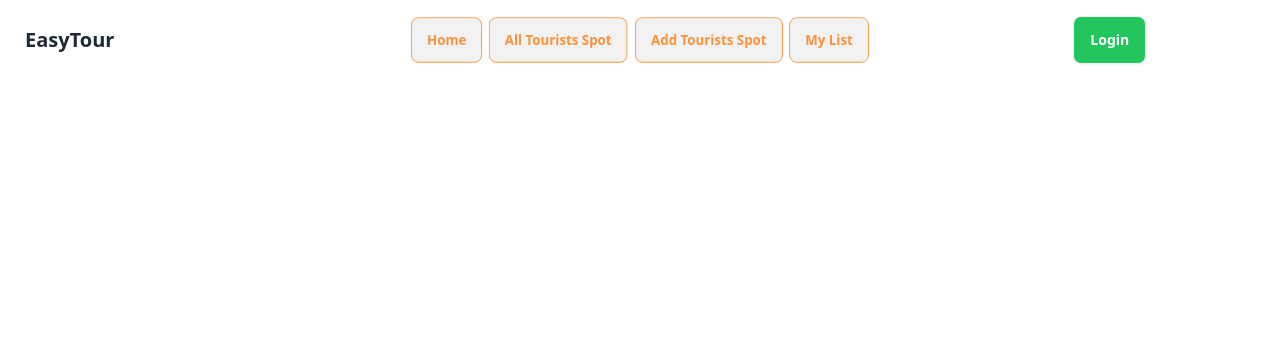
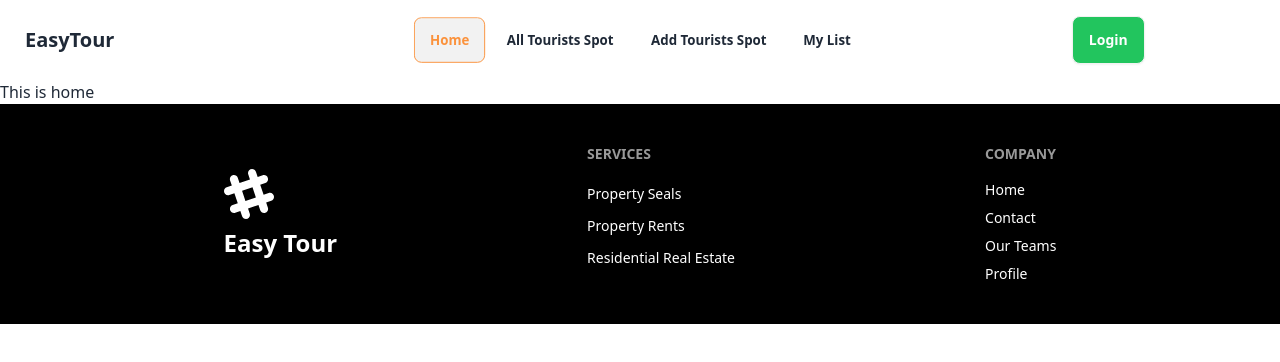
Before and after one commit to mehedi-hasan02/Easy-tour-client, a React (Vite) app: page / in a window 1280 px wide. Shown: the top 362 px of the page. Built offline with nearby package versions, Linux system fonts and the light colour scheme; no server answers.

Commit message:
add footer section

```diff
--- a/package.json
+++ b/package.json
@@ -15,6 +15,7 @@
     "match-sorter": "^6.3.4",
     "react": "^18.2.0",
     "react-dom": "^18.2.0",
+    "react-helmet": "^6.1.0",
     "react-hook-form": "^7.51.3",
     "react-hot-toast": "^2.4.1",
     "react-icons": "^5.1.0",
--- a/src/Components/AuthProvider/AuthProvider.jsx
+++ b/src/Components/AuthProvider/AuthProvider.jsx
@@ -59,7 +59,8 @@ const AuthProvider = ({ children }) => {
         handleUpdateProfile,
         logOut,
         googleLogin,
-        githubLogin
+        githubLogin,
+        loading,
     }
 
     return (
--- /dev/null
+++ b/src/Components/Footer/Footer.jsx
@@ -0,0 +1,31 @@
+import { Link } from "react-router-dom";
+
+const Footer = () => {
+    return (
+        <footer className="footer flex flex-col lg:flex-row p-10 bg-black text-white justify-center items-center lg:gap-[250px]">
+            <div className="text-center lg:text-left">
+                <div className="ml-24 lg:ml-0">
+                    <svg width="50" height="50" viewBox="0 0 24 24" xmlns="http://www.w3.org/2000/svg" fillRule="evenodd" clipRule="evenodd" className="fill-current"><path d="M22.672 15.226l-2.432.811.841 2.515c.33 1.019-.209 2.127-1.23 2.456-1.15.325-2.148-.321-2.463-1.226l-.84-2.518-5.013 1.677.84 2.517c.391 1.203-.434 2.542-1.831 2.542-.88 0-1.601-.564-1.86-1.314l-.842-2.516-2.431.809c-1.135.328-2.145-.317-2.463-1.229-.329-1.018.211-2.127 1.231-2.456l2.432-.809-1.621-4.823-2.432.808c-1.355.384-2.558-.59-2.558-1.839 0-.817.509-1.582 1.327-1.846l2.433-.809-.842-2.515c-.33-1.02.211-2.129 1.232-2.458 1.02-.329 2.13.209 2.461 1.229l.842 2.515 5.011-1.677-.839-2.517c-.403-1.238.484-2.553 1.843-2.553.819 0 1.585.509 1.85 1.326l.841 2.517 2.431-.81c1.02-.33 2.131.211 2.461 1.229.332 1.018-.21 2.126-1.23 2.456l-2.433.809 1.622 4.823 2.433-.809c1.242-.401 2.557.484 2.557 1.838 0 .819-.51 1.583-1.328 1.847m-8.992-6.428l-5.01 1.675 1.619 4.828 5.011-1.674-1.62-4.829z"></path></svg>
+                </div>
+                <p><span className="text-xl md:text-2xl lg:text-2xl font-bold">Easy Tour</span></p>
+            </div>
+            <div className="flex gap-5 md:gap-[150px] lg:gap-[250px]">
+                <div className="flex flex-col space-y-3">
+                    <h6 className="footer-title">Services</h6>
+                    <a className="link link-hover">Property Seals</a>
+                    <a className="link link-hover">Property Rents</a>
+                    <a className="link link-hover">Residential Real Estate</a>
+                </div>
+                <div className="flex flex-col space-y-2">
+                    <h6 className="footer-title">Company</h6>
+                    <Link to='/' className="link link-hover">Home</Link>
+                    <Link to='/contact' className="link link-hover">Contact</Link>
+                    <Link to='/ourTeams' className="link link-hover">Our Teams</Link>
+                    <Link to='profile' className="link link-hover">Profile</Link>
+                </div>
+            </div>
+        </footer>
+    );
+};
+
+export default Footer;
--- a/src/Components/Layout/MainLayout.jsx
+++ b/src/Components/Layout/MainLayout.jsx
@@ -1,6 +1,7 @@
 import { Outlet } from "react-router-dom";
 import Navbar from "../Navbar/Navbar";
 import { Toaster } from "react-hot-toast";
+import Footer from "../Footer/Footer";
 
 const MainLayout = () => {
     return (
@@ -10,6 +11,7 @@ const MainLayout = () => {
                 <Outlet></Outlet>
                 <Toaster/>
             </div>
+            <Footer></Footer>
         </div>
     );
 };
--- a/src/Components/Navbar/Navbar.jsx
+++ b/src/Components/Navbar/Navbar.jsx
@@ -1,22 +1,23 @@
 import { Link, NavLink } from "react-router-dom";
 import { AuthContext } from "../AuthProvider/AuthProvider";
 import { useContext } from "react";
+import auth from "../Firebase/firebase.config";
 
 const Navbar = () => {
 
-    const { users } = useContext(AuthContext)
+    const { users,logOut } = useContext(AuthContext)
 
     const handelSingOut = () => {
-        // logOut(auth)
-            // .then()
-            // .catch()
+        logOut(auth)
+            .then()
+            .catch()
     }
 
     const navLink = <>
         <li><NavLink to='/' className={({ isActive }) => isActive ? 'text-orange-400 border border-orange-400 btn hover:bg-white shadow-none hover:border-orange-400' : 'btn bg-white shadow-none border-none'}>Home</NavLink></li>
-        <li><NavLink to='/' className={({ isActive }) => isActive ? 'text-orange-400 border border-orange-400 btn hover:bg-white shadow-none hover:border-orange-400' : 'btn bg-white shadow-none border-none'}>All Tourists Spot</NavLink></li>
-        <li><NavLink to='/' className={({ isActive }) => isActive ? 'text-orange-400 border border-orange-400 btn hover:bg-white shadow-none hover:border-orange-400' : 'btn bg-white shadow-none border-none'}>Add Tourists Spot</NavLink></li>
-        <li><NavLink to='/' className={({ isActive }) => isActive ? 'text-orange-400 border border-orange-400 btn hover:bg-white shadow-none hover:border-orange-400' : 'btn bg-white shadow-none border-none'}>My List</NavLink></li>
+        <li><NavLink to='/allTouristsSpots' className={({ isActive }) => isActive ? 'text-orange-400 border border-orange-400 btn hover:bg-white shadow-none hover:border-orange-400' : 'btn bg-white shadow-none border-none'}>All Tourists Spot</NavLink></li>
+        <li><NavLink to='/addTouristsSpots' className={({ isActive }) => isActive ? 'text-orange-400 border border-orange-400 btn hover:bg-white shadow-none hover:border-orange-400' : 'btn bg-white shadow-none border-none'}>Add Tourists Spot</NavLink></li>
+        <li><NavLink to='/myList' className={({ isActive }) => isActive ? 'text-orange-400 border border-orange-400 btn hover:bg-white shadow-none hover:border-orange-400' : 'btn bg-white shadow-none border-none'}>My List</NavLink></li>
     </>
 
     return (
--- a/src/Components/Pages/AddTouristsSpot.jsx
+++ b/src/Components/Pages/AddTouristsSpot.jsx
@@ -1,7 +1,7 @@
 const AddTouristsSpot = () => {
     return (
         <div>
-
+            <h1>Add Tourist</h1>
         </div>
     );
 };
--- a/src/Components/Pages/AllTouristsSpot.jsx
+++ b/src/Components/Pages/AllTouristsSpot.jsx
@@ -1,7 +1,7 @@
 const AllTouristsSpot = () => {
     return (
         <div>
-
+            <h1>All Tourist</h1>
         </div>
     );
 };
--- a/src/Components/Pages/Home.jsx
+++ b/src/Components/Pages/Home.jsx
@@ -0,0 +1,9 @@
+const Home = () => {
+    return (
+        <div>
+            <h1>This is home</h1>
+        </div>
+    );
+};
+
+export default Home;
--- a/src/Components/Pages/MyList.jsx
+++ b/src/Components/Pages/MyList.jsx
@@ -1,7 +1,7 @@
 const MyList = () => {
     return (
         <div>
-
+            <h1>My List</h1>
         </div>
     );
 };
--- a/src/Components/Register/Register.jsx
+++ b/src/Components/Register/Register.jsx
@@ -4,6 +4,7 @@ import { useForm } from "react-hook-form";
 import toast from "react-hot-toast";
 import { Link, useNavigate } from "react-router-dom";
 import { FaEye, FaEyeSlash } from "react-icons/fa";
+import { Helmet } from "react-helmet";
 
 const Register = () => {
 
@@ -39,7 +40,13 @@ const Register = () => {
     }
 
     return (
-        <div>
+        <div className="mt-10 mb-10 p-5">
+            <Helmet>
+                <meta charSet="utf-8" />
+                <title>Register</title>
+                <link rel="canonical" href="http://mysite.com/example" />
+            </Helmet>
+            <h1 className="text-5xl font-bold text-center mt-5 mb-5">Register now!</h1>
             <div className="card shrink-0 w-full max-w-sm shadow-2xl bg-base-100 mx-auto mt-5">
                 <form onSubmit={handleSubmit(onSubmit)} className="card-body">
                     <div className="form-control">
--- /dev/null
+++ b/src/Route/PrivateRoute/PrivateRouter.jsx
@@ -0,0 +1,25 @@
+import { useContext } from "react";
+import { Navigate } from "react-router-dom";
+import { AuthContext } from "../../Components/AuthProvider/AuthProvider";
+
+const PrivateRouter = ({children}) => {
+        const { users, loading } = useContext(AuthContext);
+
+    console.log(users);
+
+
+    if (users) {
+        return children;
+    }
+    if (loading) {
+        return (
+            <div className='text-center'>
+                <span className="loading loading-dots loading-lg"></span>
+            </div>
+        );
+    }
+
+    return <Navigate to='/login'></Navigate>
+};
+
+export default PrivateRouter;
```
Also changed, not shown: src/Route/PublicRoute/PublicRoutes.jsx (+13 -2 lines), 1 other file (tests, documents, lock files or other folders).
